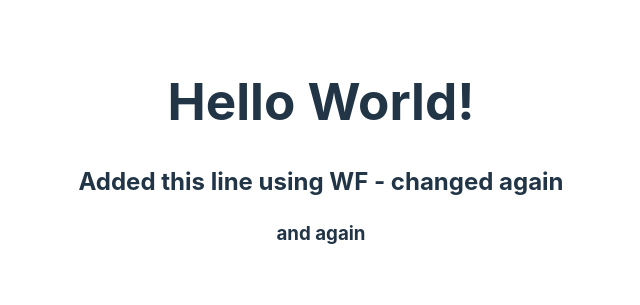
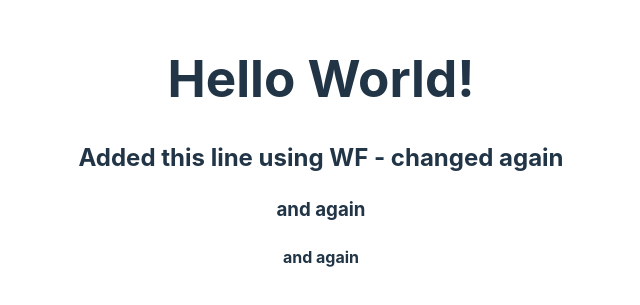
Before and after one commit to EthWiz/vite-simple-deploy, a React (Vite) app: page / in a window 1280 px wide. Shown: the part 247-552 px from the top of the page, without its empty margins (319-959 px from the left). Built offline with nearby package versions, Linux system fonts and the light colour scheme.

Commit message:
Update App.jsx

```diff
--- a/src/App.jsx
+++ b/src/App.jsx
@@ -6,6 +6,7 @@ function App() {
       <h1>Hello World!</h1>
       <h2>Added this line using WF - changed again</h2>
       <h3>and again</h3>
+      <h4>and again</h4>
     </>
   );
 }
```
